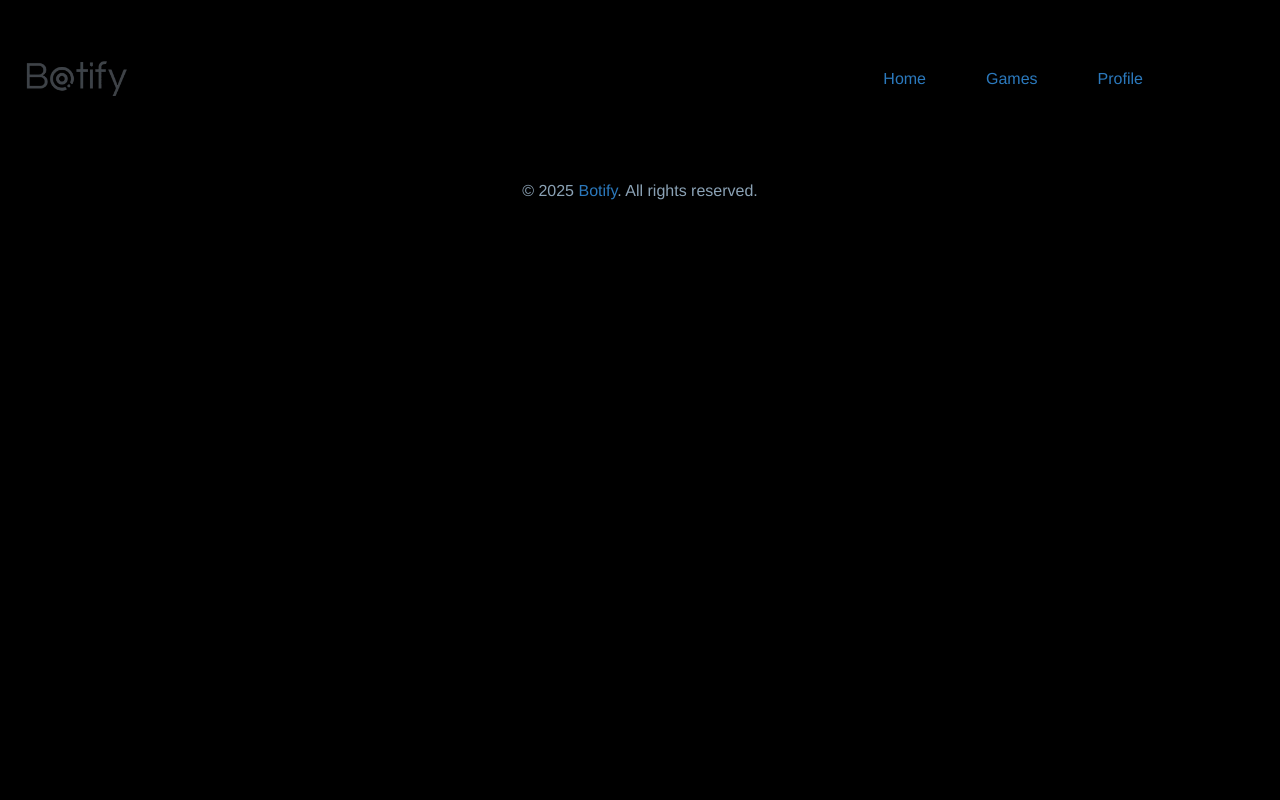
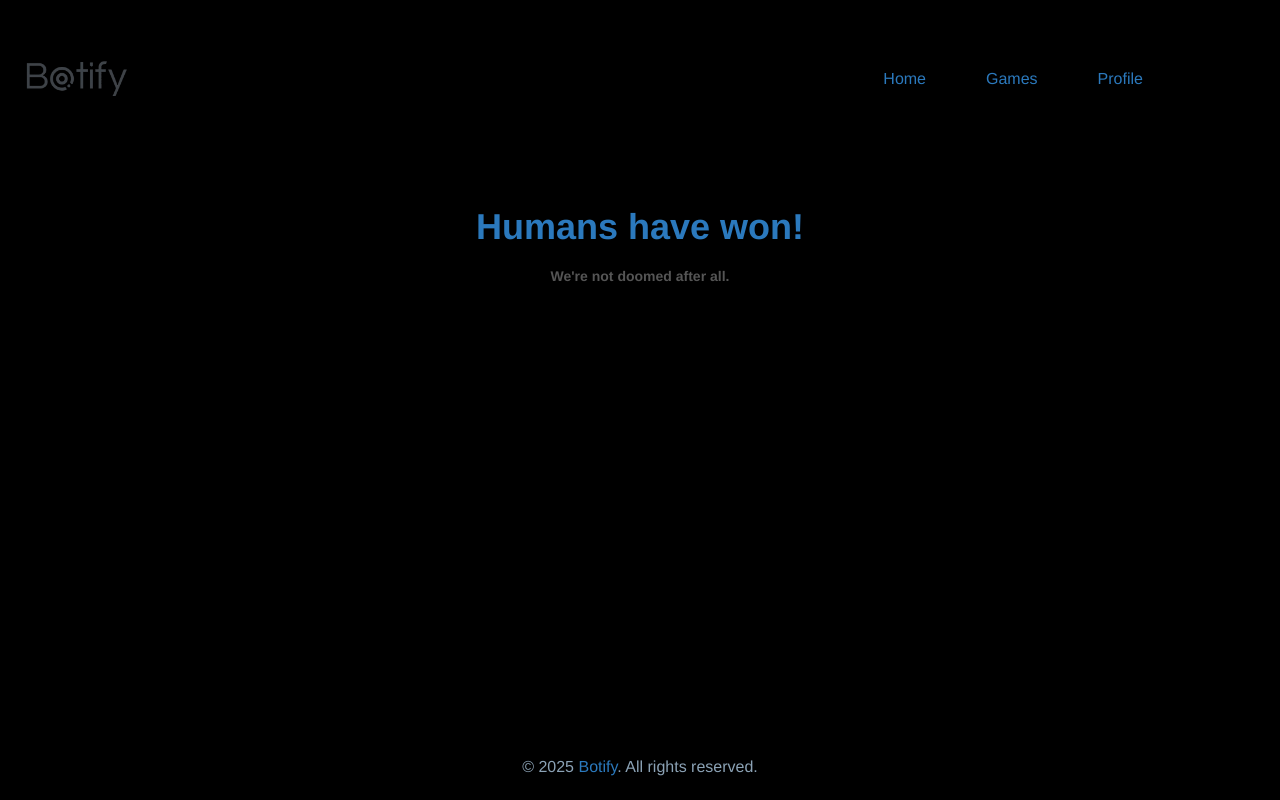
Before and after one commit to jamesql/AIChatRoom, a Next.js app in the folder React/: page /eog_dev in a window 1280 px wide. Built offline with nearby package versions, Linux system fonts and the light colour scheme.

Commit message:
added eor_dev page and created a baseline eog_dev page

```diff
--- a/React/pages/eog_dev.tsx
+++ b/React/pages/eog_dev.tsx
@@ -1,12 +1,19 @@
 import Footer from '@/components/Footer';
 import NavigationBar from '@/components/NavigationBar';
 import React from 'react';
+import classes from '../styles/eogDev.module.css';
 
+
+// need to have a button to return to the main page directly under the sub header
 const eogDev: React.FC = () => {
     return (
-        <div>
+        <div className={classes.container}>
             <NavigationBar authButtons={false} />
-            <Footer />
+            <main className={classes.main}>
+                <h1 className={classes.header}>Humans have won!</h1>
+                <h5 className={classes.subHeader}>We're not doomed after all.</h5>
+            </main>
+            <Footer/>
         </div>
     );
 };
--- a/React/pages/prompt_dev.tsx
+++ b/React/pages/prompt_dev.tsx
@@ -40,7 +40,7 @@ const PromptDev: React.FC = () => {
                     Submit
                 </button>
             </main>
-            <Footer />
+            <Footer/>
         </div>
     );
 };
--- /dev/null
+++ b/React/styles/eogDev.module.css
@@ -0,0 +1,30 @@
+.container {
+    display: flex;
+    flex-direction: column;
+    min-height: 100vh;
+}
+
+.main {
+    flex: 1;
+    display: flex;
+    flex-direction: column;
+    align-items: center;
+    justify-content: flex-start;
+    padding: 40px 20px;
+    text-align: center;
+}
+
+.header {
+    font-size: 36px;
+    font-weight: bold;
+    margin-bottom: 10px;
+}
+
+.subHeader {
+    font-size: 14px;
+    color: #555;
+}
+
+.footer{
+
+}
--- /dev/null
+++ b/React/styles/eorDev.module.css
@@ -0,0 +1,30 @@
+.container {
+    display: flex;
+    flex-direction: column;
+    min-height: 100vh;
+}
+
+.main {
+    flex: 1;
+    display: flex;
+    flex-direction: column;
+    align-items: center;
+    justify-content: flex-start;
+    padding: 40px 20px;
+    text-align: center;
+}
+
+.header {
+    font-size: 36px;
+    font-weight: bold;
+    margin-bottom: 10px;
+}
+
+.subHeader {
+    font-size: 14px;
+    color: #555;
+}
+
+.footer{
+
+}
```
Also changed, not shown: React/pages/eor_dev.tsx (+7 -2 lines).
